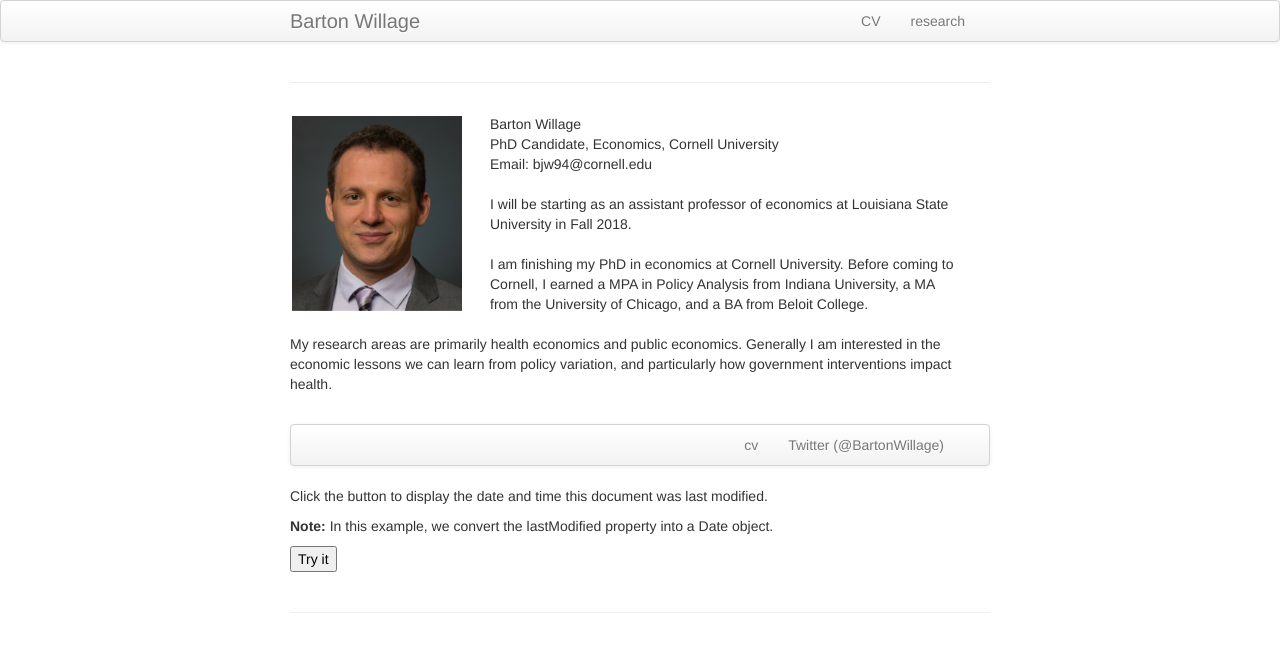
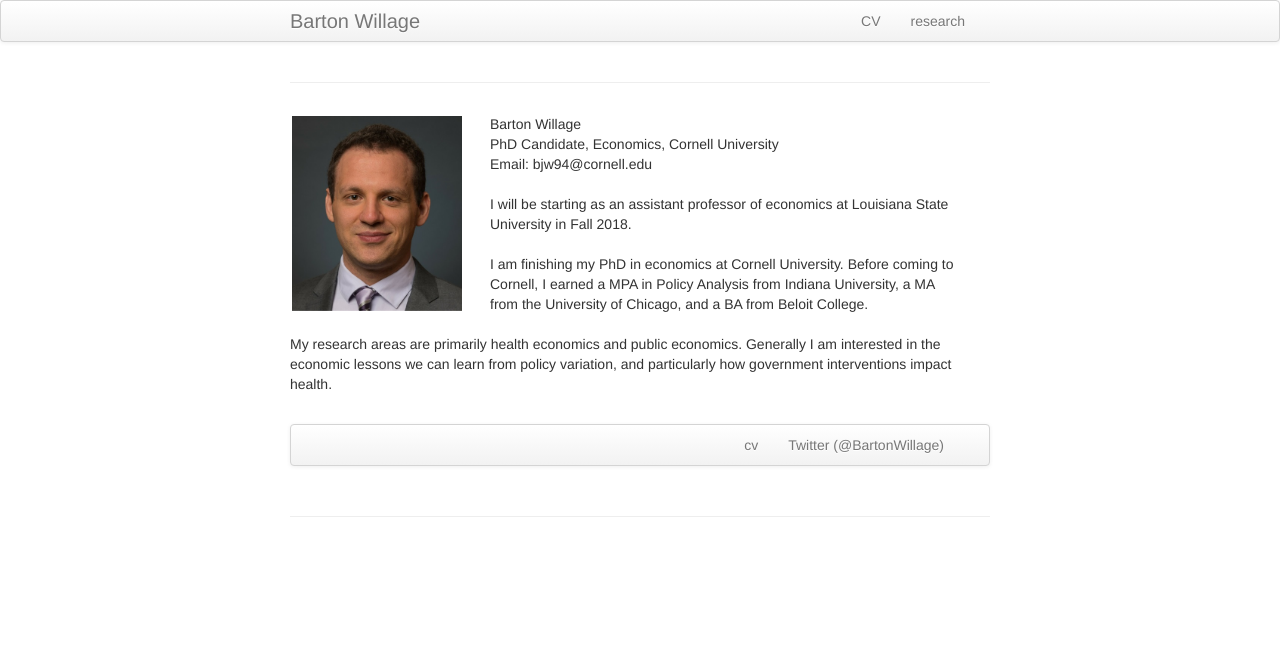
Before and after one commit to bjwillage/bjwillage.github.io, a Jekyll site: the page built from index.md, in a window 1280 px wide. Shown: the top 652 px of the page. Built offline with Jekyll 4.4.1, drawn with Linux system fonts in a browser that asks for light colours.

Commit message:
Update index.md

```diff
--- a/index.md
+++ b/index.md
@@ -51,15 +51,6 @@ keywords:
 
 <html>
 <body>
-
-<p>Click the button to display the date and time this document was last modified.</p>
-
-<p><strong>Note:</strong> In this example, we convert the lastModified property into a Date object.</p>
-
-<button onclick="myFunction()">Try it</button>
-
-<p id="demo"></p>
-
 <script>
 function myFunction() {
     var x = new Date(document.lastModified);
```
